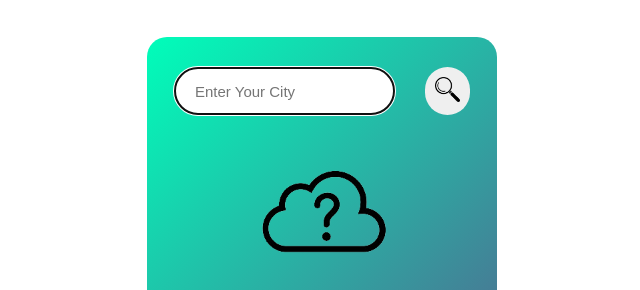
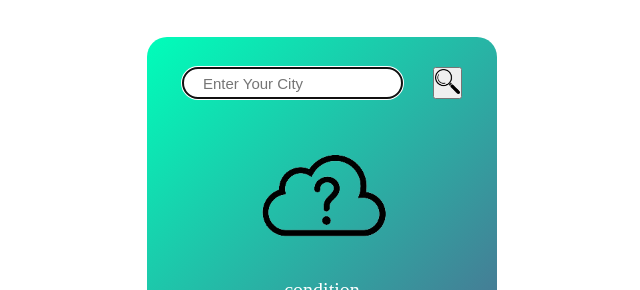
Before and after one commit to harshit-mishra01/weather-App, a plain HTML site: page index.html in a window 1280 px wide. Shown: the part 61-351 px from the top of the page, without its empty margins (318-958 px from the left). Drawn offline with Linux system fonts and the light colour scheme.

Commit message:
Update style.css

```diff
--- a/style.css
+++ b/style.css
@@ -35,11 +35,11 @@ body{
     width: 250px;
 }
 
-.but{
+/* .but{
     padding: 10px;
     border-radius: 50px;
     border: transparent;
-}
+} */
 
 .search input{
     font-style: bold;
```
